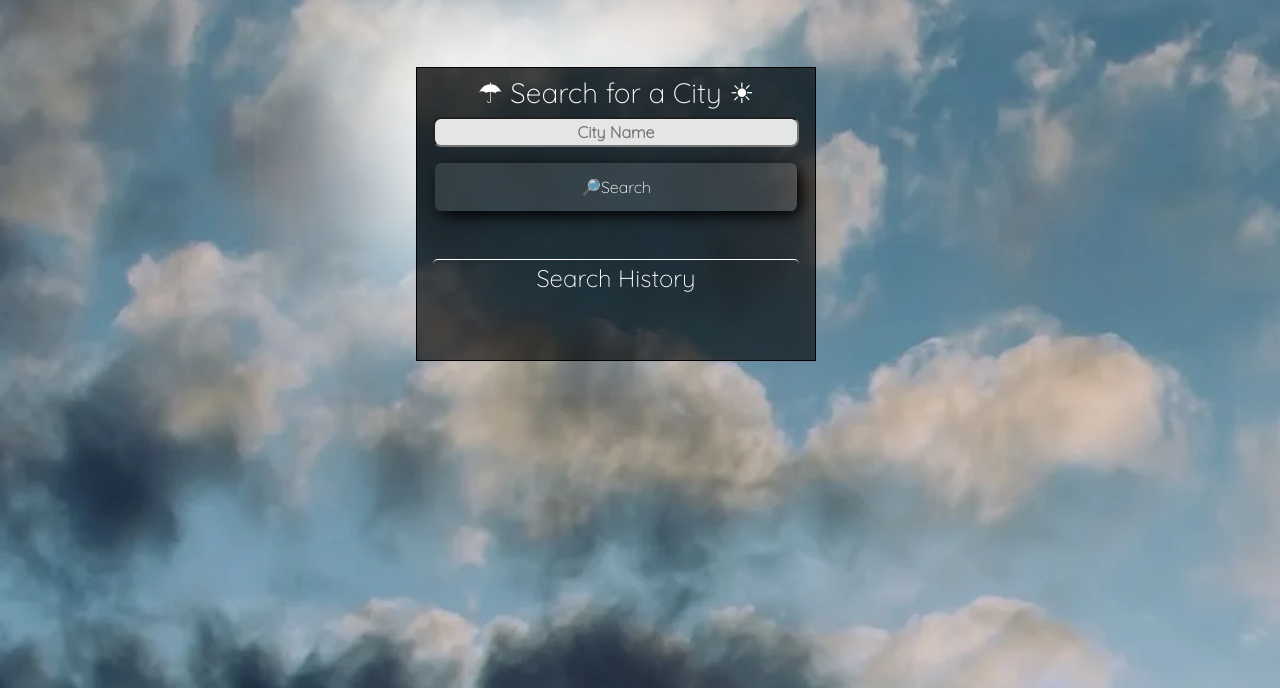
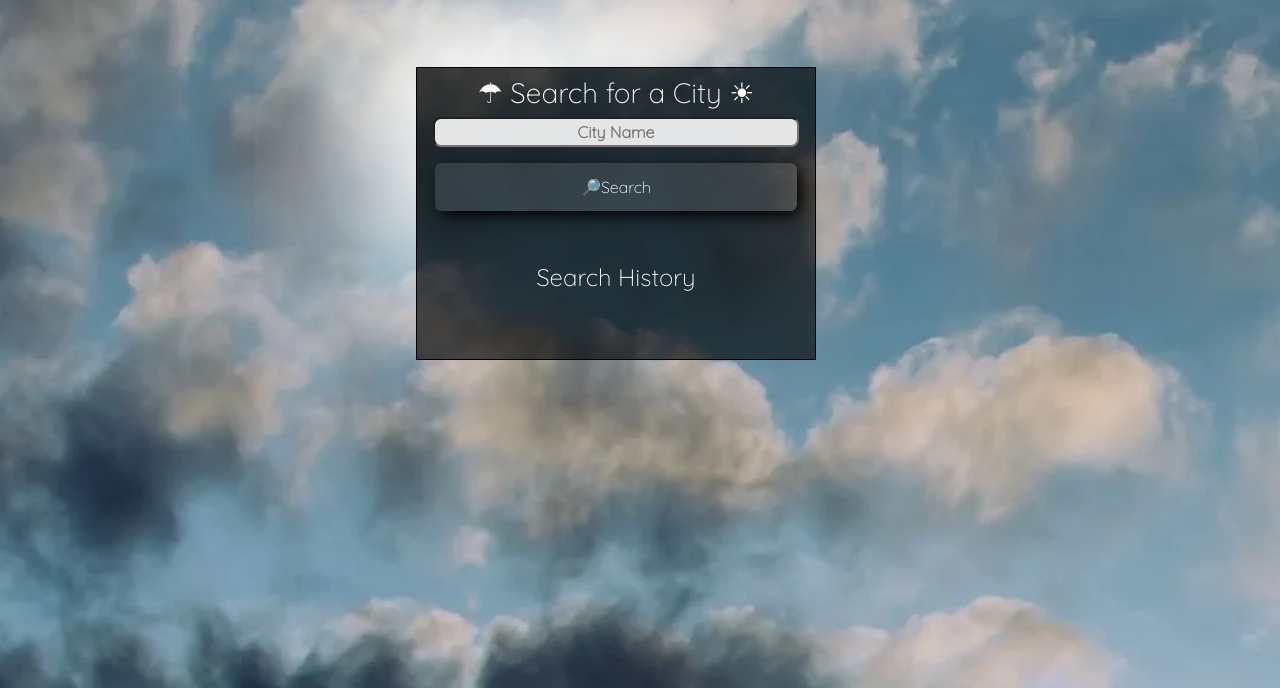
Before and after one commit to Ccooper9893/Weather-Dashboard, a plain HTML site: page index.html in a window 1280 px wide. Shown: the part 112-800 px from the top of the page. Drawn offline with nearby package versions, Linux system fonts and the light colour scheme.

Commit message:
Refined CSS code

```diff
--- a/assets/CSS/style.css
+++ b/assets/CSS/style.css
@@ -54,11 +54,9 @@ button:hover {
 #history {
     font-size: 1.5rem;
     color:white;
-    border-top: 0.1rem solid white;
-    border-radius: 0.3rem;
     margin-top: 2rem;
+}
 
-}
 #searchBtn {
     text-decoration: none;
     height: 3rem;
```
